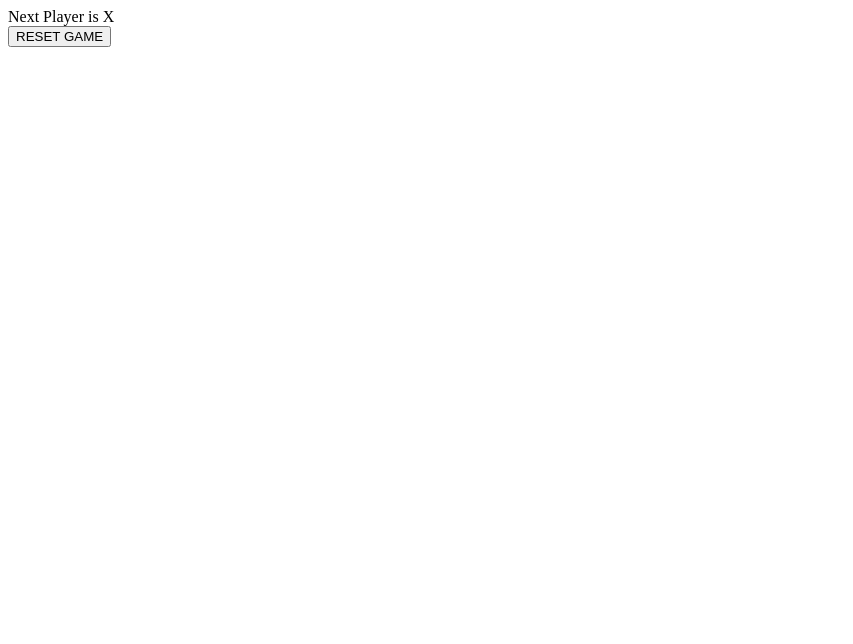
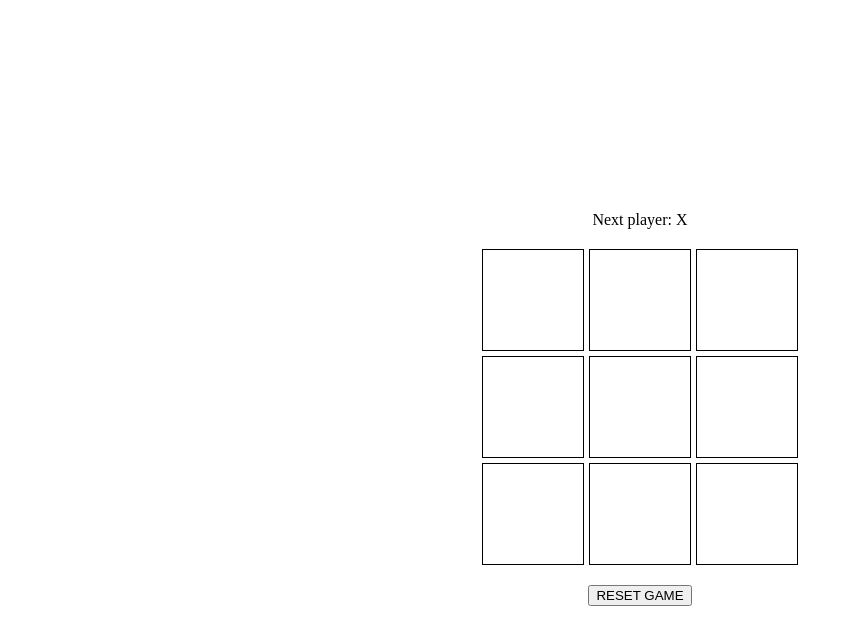
Before and after one commit to ENAwareness/tic-tac-toe, a plain HTML site: page index.html in a window 1280 px wide. Both pictures are taken after a click on the button "RESET GAME". Shown: the whole page, without its empty margins (0-853 px from the left). Drawn offline with Linux system fonts and the light colour scheme.

Commit message:
Complete Tic Tac Toe game logic; pending CSS styling
- Game functionality is fully implemented.
- CSS styling and visual enhancements are yet to be refined.

```diff
--- a/index.html
+++ b/index.html
@@ -8,7 +8,7 @@
 </head>
 <body>
     <div class="container">
-        <div class="status" id="status">Next Player is X</div>
+        <div class="status" id="status">Next Player: X</div>
         <div class="board" id="board"></div>
         <button id="resetBtn">RESET GAME</button>
     </div>
--- a/tic-tac-toe.css
+++ b/tic-tac-toe.css
@@ -0,0 +1,28 @@
+body {
+  display: flex;
+  align-items: center;
+  justify-content: center;
+  height: 100vh;
+}
+.container {
+    text-align: center;
+}
+.status {
+    margin-bottom: 20px;
+}
+.board {
+  display: grid;
+  grid-template-columns: repeat(3, 1fr);
+  grid-gap: 5px;
+  margin-bottom: 20px;
+}
+.cell {
+  width: 100px;
+  height: 100px;
+  border: 1px solid black;
+  display: flex;
+  align-items: center;
+  justify-content: center;
+  font-size: 6em;
+  cursor: pointer;
+}
--- a/tic-tac-toe.js
+++ b/tic-tac-toe.js
@@ -47,6 +47,34 @@ document.addEventListener("DOMContentLoaded", () => {
         break;
       }
     }
+
+    if (roundWon) {
+      status.textContent = `Player ${currentPlayer} wins!`;
+      gameActive = false;
+      return;
+    }
+
+    if (!gameState.includes("")) {
+      status.textContent = "Game ended in draw!";
+      gameActive = false;
+      return;
+    }
+
+    currentPlayer = currentPlayer === "X" ? "O" : "X";
+    status.textContent = `Next player: ${currentPlayer}`;
   }
 
+  function resetGame() {
+    currentPlayer = "X";
+    gameState = ["", "", "", "", "", "", "", "", ""];
+    gameActive = true;
+    status.textContent = "Next player: X";
+    document.querySelectorAll(".cell").forEach((cell) => {
+      cell.textContent = "";
+    });
+  }
+
+  resetBtn.addEventListener("click", resetGame);
+
+  createBoard();
 });
```
